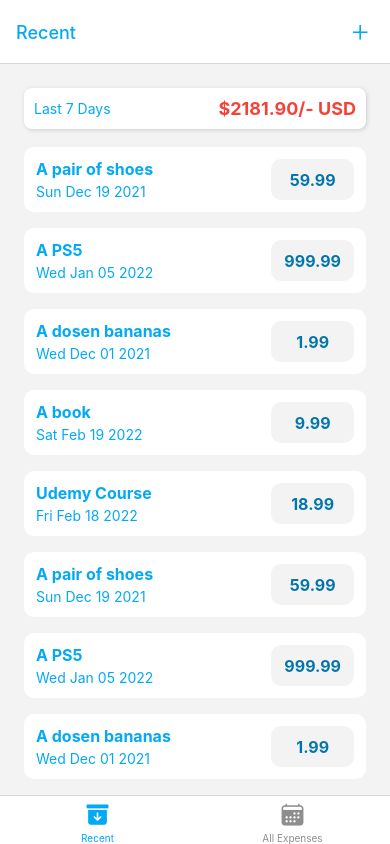
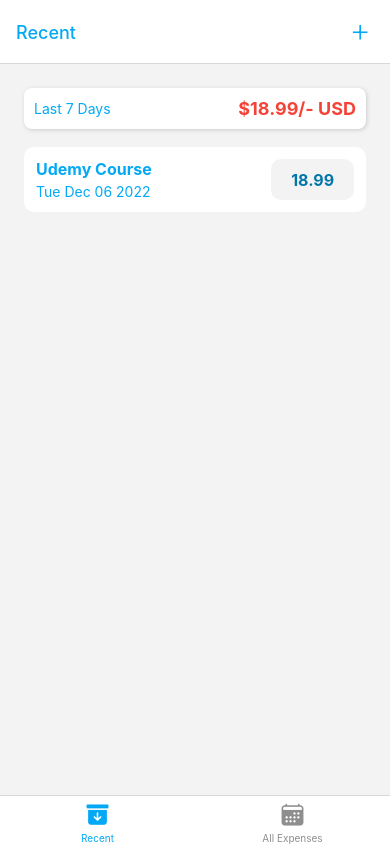
Before and after one commit to officialabdulrehman/react-vative-max-expense-tracker, a React Native app: screen / in a window 390 px wide. Built offline with nearby package versions, Linux system fonts and the light colour scheme.

Commit message:
feat: filtered recent expenses

```diff
--- a/src/screens/ExpensesRecent/ExpensesRecent.screen.tsx
+++ b/src/screens/ExpensesRecent/ExpensesRecent.screen.tsx
@@ -1,12 +1,14 @@
 import { useSelector } from "react-redux";
 import { ExpensesOutput } from "../../components/ExpensesOutput/ExpensesOutput";
+import { Expense } from "../../store/redux/slices/expense/Expense.model";
 import { RootState } from "../../store/redux/store";
+import { getDateMinusDays } from "../../util/date";
 
 type Props = {};
 
 export const ExpensesRecent = (props: Props) => {
   const expenses = useSelector(
     (state: RootState) => state.expenseReducer.expenses
-  );
+  ).filter((expense: Expense) => new Date(expense.date) > getDateMinusDays(7));
   return <ExpensesOutput expenses={expenses} period="Last 7 Days" />;
 };
--- a/src/store/redux/slices/expense/expense.slice.ts
+++ b/src/store/redux/slices/expense/expense.slice.ts
@@ -65,7 +65,7 @@ const initialState: State = {
       id: "e10",
       description: "Udemy Course",
       amount: 18.99,
-      date: new Date("2022-02-18").toString(),
+      date: new Date("2022-12-06").toString(),
     },
   ]
 }
--- a/src/util/date.ts
+++ b/src/util/date.ts
@@ -1,3 +1,7 @@
 export const getFormattedDate = (date: Date): string => {
   return `${date.getFullYear()}-${date.getMonth()}-${date.getDate()}`
 }
+
+export const getDateMinusDays = (days: number, date: Date = new Date()): Date => {
+  return new Date(date.getFullYear(), date.getMonth(), date.getDate() - days)
+}
```
